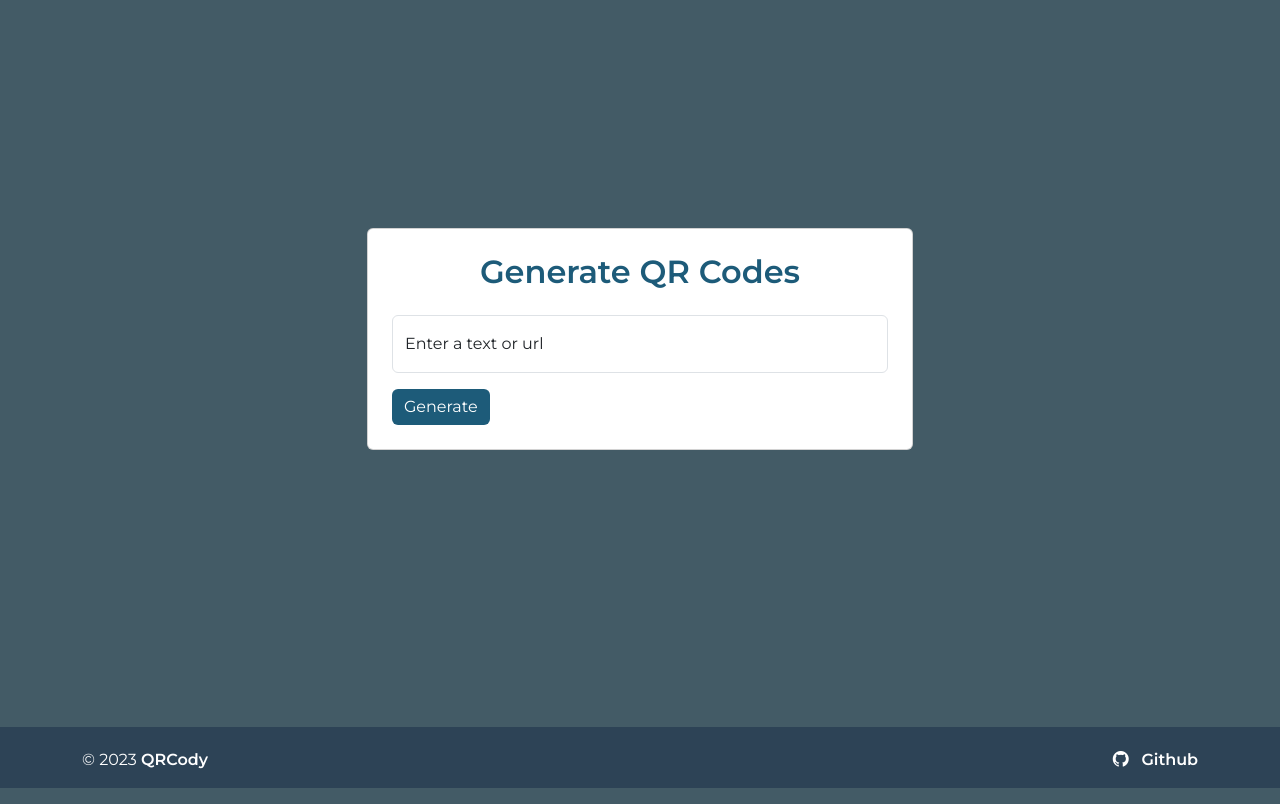
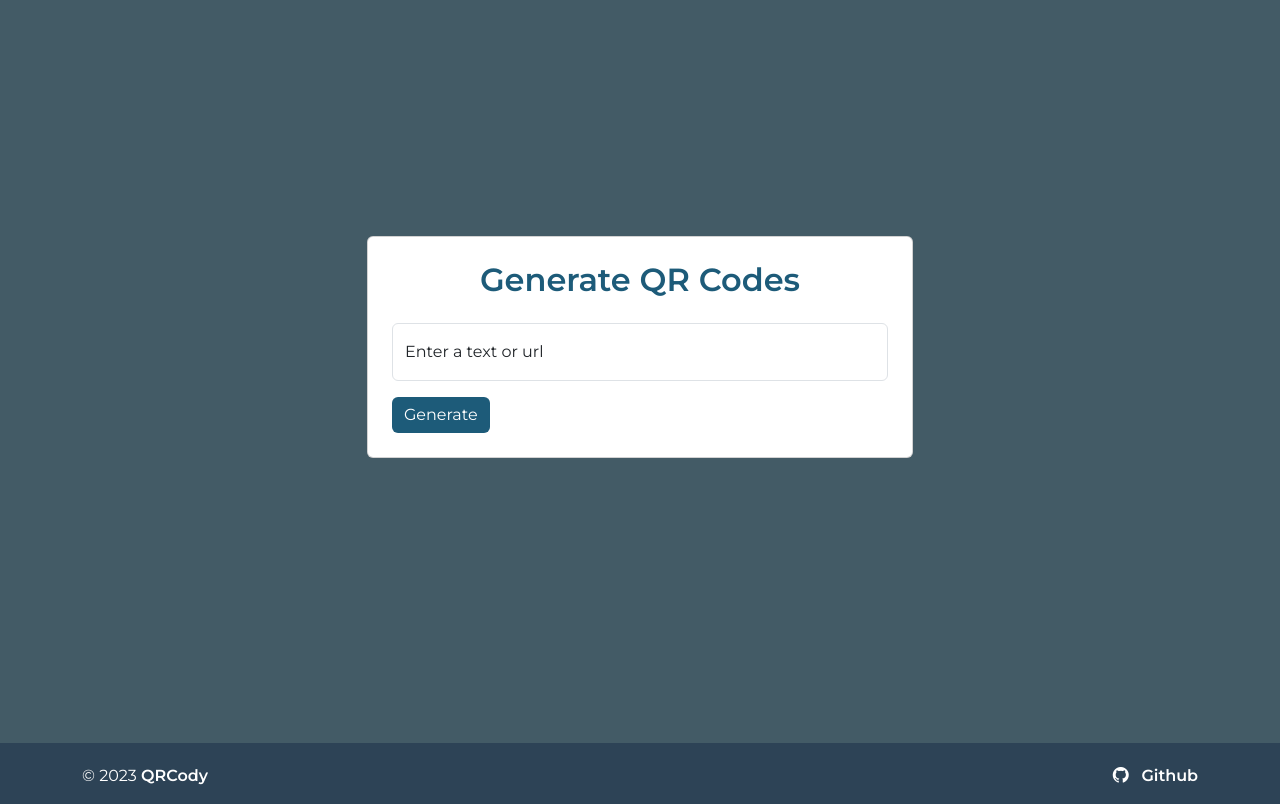
Before and after one commit to humayanalrosid/qrcodegenerator, a Flask app: page / in a window 1280 px wide. Shown: the part 105-909 px from the top of the page. Run offline with Flask 3, Linux system fonts and the light colour scheme.

Commit message:
Update style.css

```diff
--- a/static/css/style.css
+++ b/static/css/style.css
@@ -32,7 +32,7 @@ h2 {
     display: flex;
     justify-content: center;
     align-items: center;
-    height: 85vh;
+    height: 87vh;
 }
 
 a {
```
